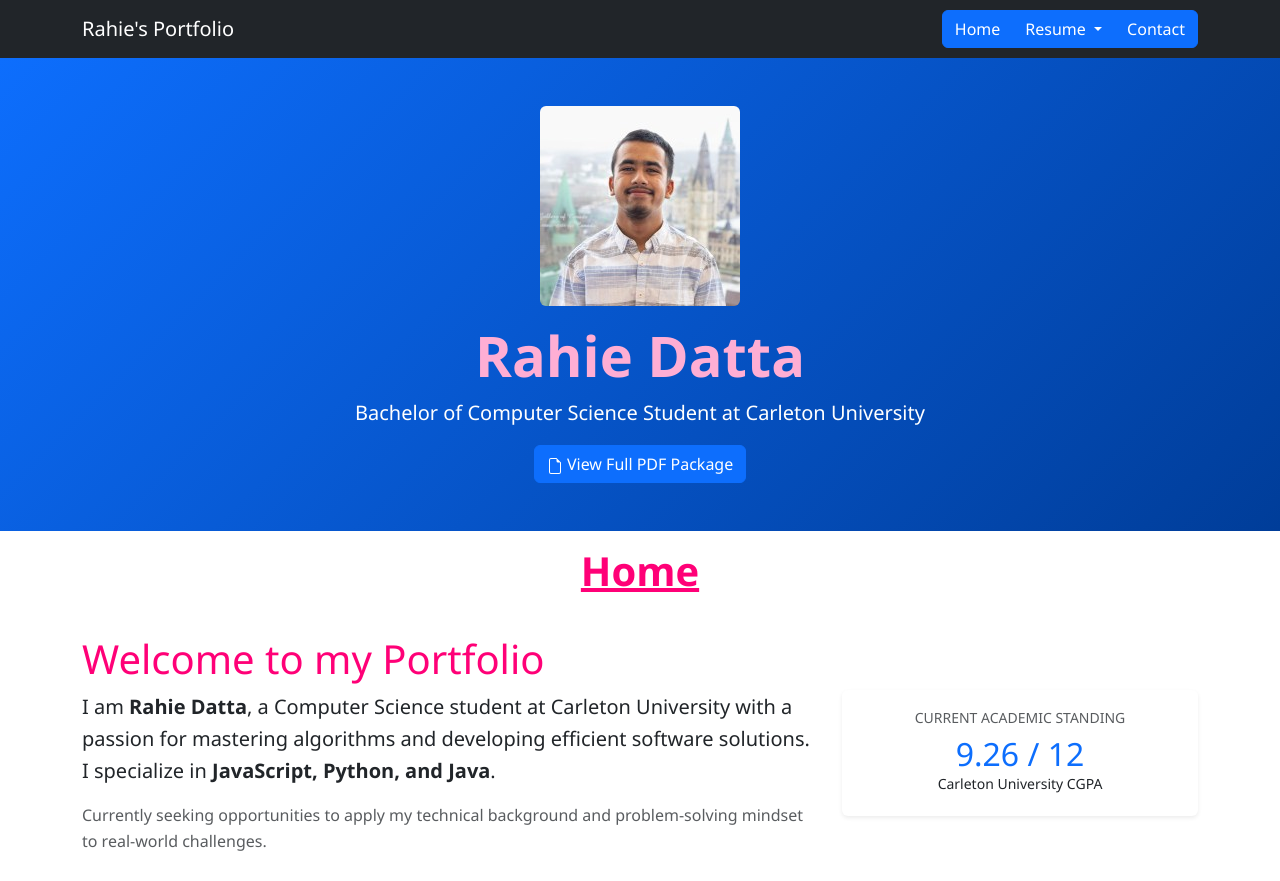
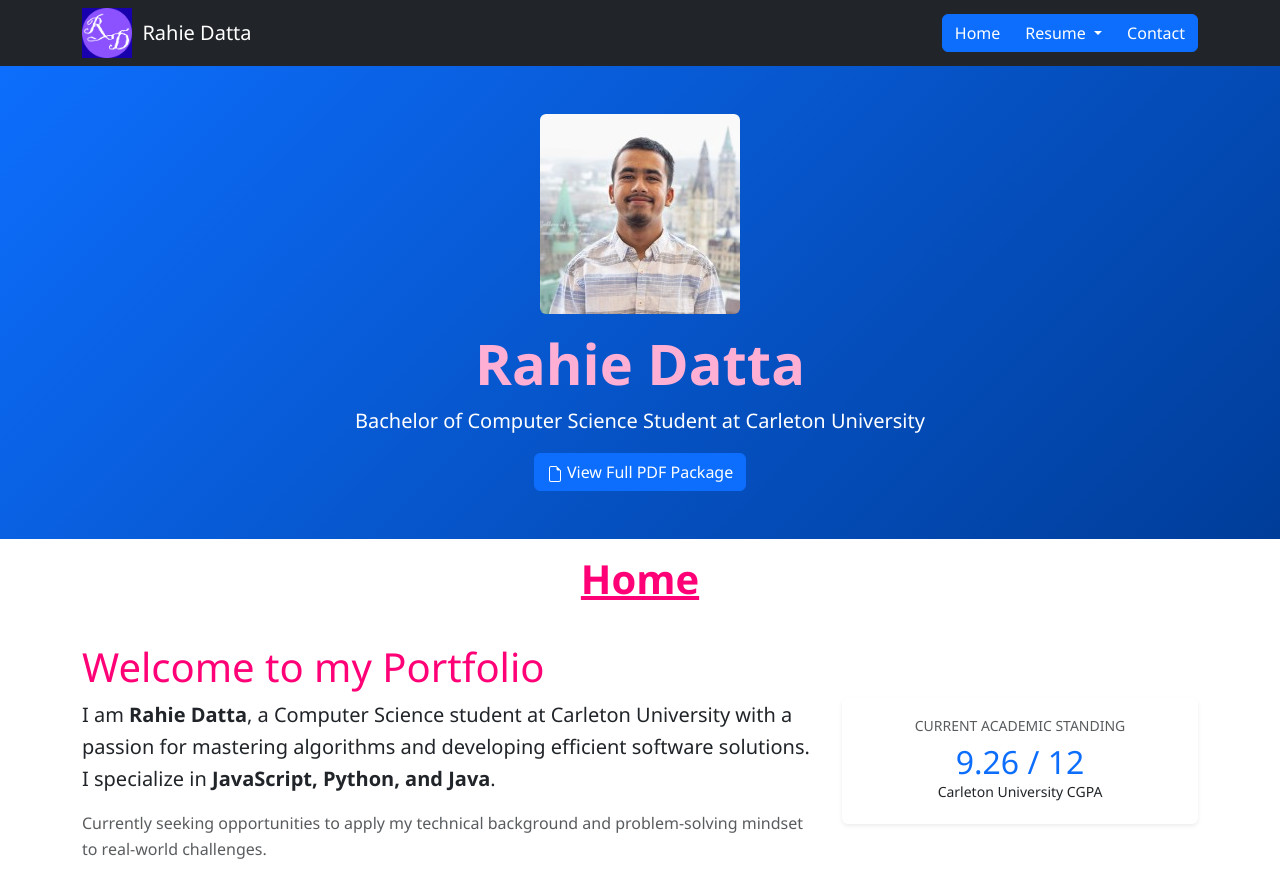
Before and after one commit to rah3/rah3.github.io, a website: page index.html in a window 1280 px wide. Shown: the top 881 px of the page. Drawn offline with nearby package versions, Linux system fonts and the light colour scheme.

Commit message:
Finalized layout and dynamic content

```diff
--- a/index.html
+++ b/index.html
@@ -7,13 +7,15 @@
     <title>Rahie Datta | Portfolio</title>
     <link href="https://cdn.jsdelivr.net/npm/bootstrap@5.3.0/dist/css/bootstrap.min.css" rel="stylesheet">
     <link rel="stylesheet" href="style/styles.css">
+    <link rel="icon" type="image/x-icon" href="/images/favicon.ico">
 </head>
 
 <body>
     <header>
         <nav class="navbar navbar-expand-sm navbar-dark bg-dark sticky-top">
             <div class="container">
-                <a class="navbar-brand" href="#">Rahie's Portfolio</a>
+                <img src="images/logo.png" alt="My Logo" width="50px" height="50px">
+                <a class="navbar-brand" href="#">&nbsp; Rahie Datta</a>
                 <button class="navbar-toggler" type="button" data-bs-toggle="collapse" data-bs-target="#navContent"
                     aria-controls="navContent" aria-expanded="false" aria-label="Toggle navigation">
                     <span class="navbar-toggler-icon"></span>
@@ -44,7 +46,7 @@
     </header>
     <header class="bg-primary text-white text-center py-5">
         <div class="container">
-            <img src="profile.jpg" alt="Rahie Datta" class="img-fluid rounded mb-3" style="max-width: 200px;">
+            <img src="images/profile.jpg" alt="Rahie Datta" class="img-fluid rounded mb-3" style="max-width: 200px;">
             <h1 class="display-4 font-weight-bold">Rahie Datta</h1>
             <p class="lead">Bachelor of Computer Science Student at Carleton University</p>
         </div>
```
Also changed, not shown: images/favicon.ico (added), images/logo.png (added), images/profile.jpg (renamed from profile.jpg).
